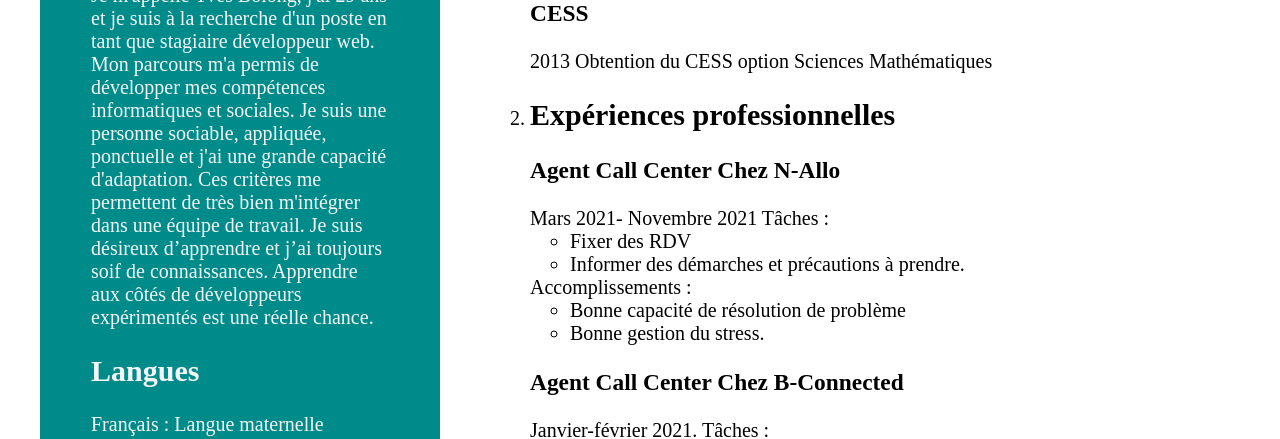
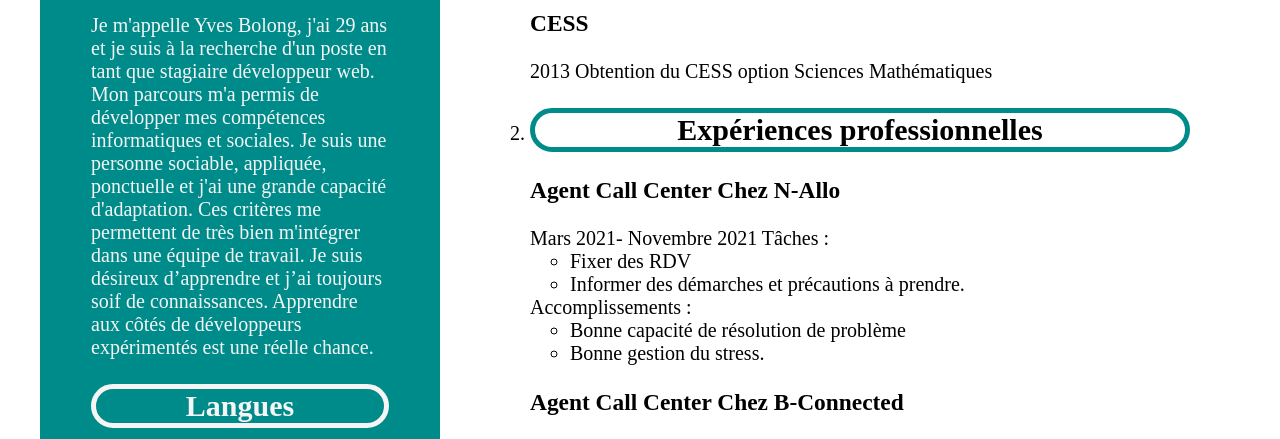
Before and after one commit to yvessoham/cv, a plain HTML site: page moncv.html in a window 1280 px wide. Shown: the part 724-1163 px from the top of the page. Drawn offline with Linux system fonts and the light colour scheme.

Commit message:
possible last commit

```diff
--- a/cv.css
+++ b/cv.css
@@ -85,3 +85,17 @@
 	color: black;
     margin: auto;
 }
+
+.contenu h2
+{
+    border: 5px solid darkcyan;
+    border-radius: 50px;
+    text-align: center;
+}
+
+.personnel h2
+{
+    border: 5px solid whitesmoke;
+    border-radius: 50px;
+    text-align: center;
+}
```
